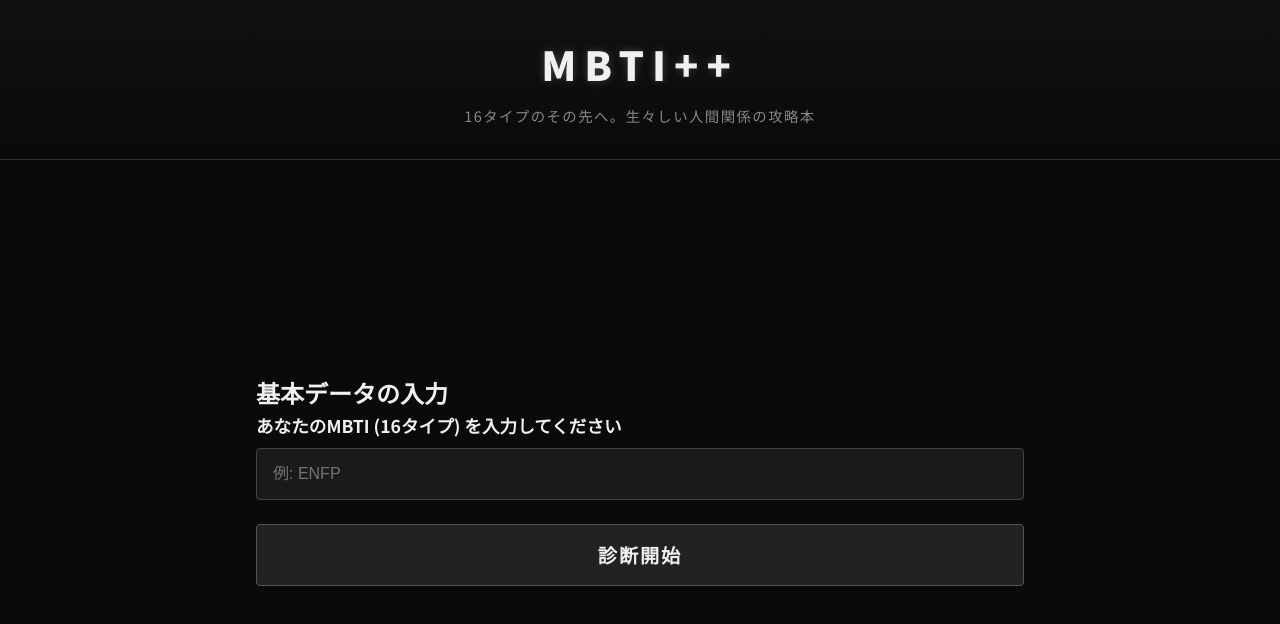
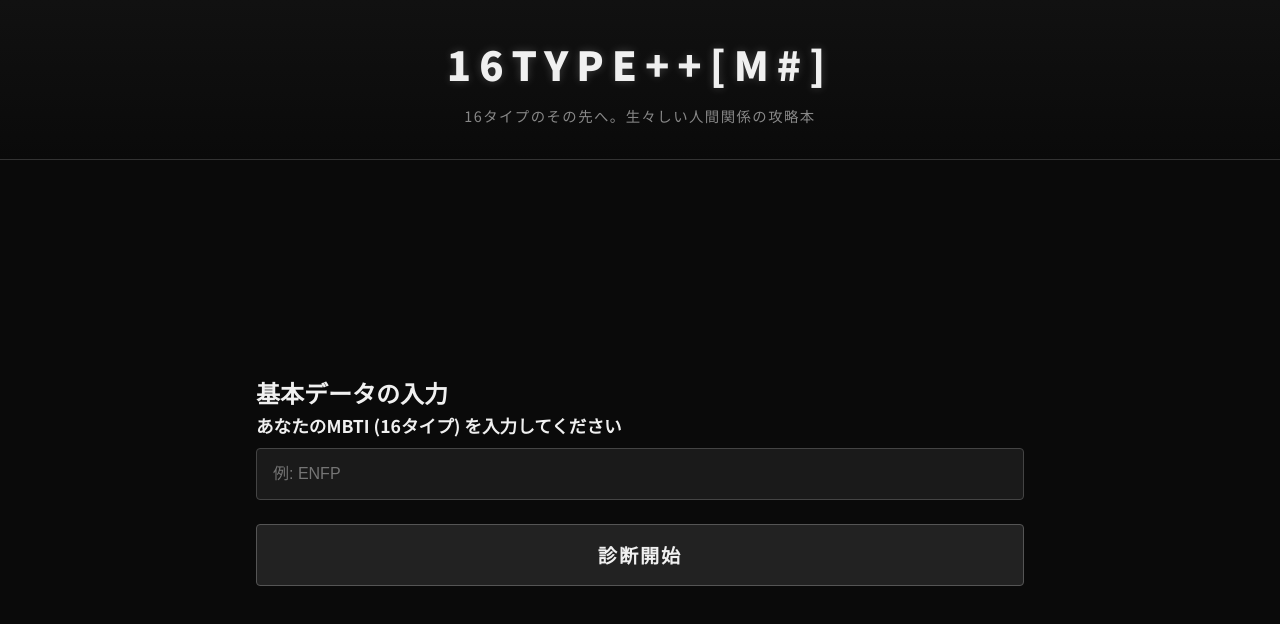
Before and after one commit to shumai1234/MBTI-, a plain HTML site: page index.html in a window 1280 px wide. Drawn offline with Linux system fonts and the light colour scheme.

Commit message:
Update index.html

```diff
--- a/index.html
+++ b/index.html
@@ -4,7 +4,7 @@
 <head>
     <meta charset="UTF-8">
     <meta name="viewport" content="width=device-width, initial-scale=1.0">
-    <title>MBTI++ - 16タイプのその先へ。</title>
+    <title>16type++ - 16タイプのその先へ。</title>
     <link rel="stylesheet" href="style.css">
     <link href="https://fonts.googleapis.com/css2?family=Noto+Sans+JP:wght@300;400;700;900&display=swap"
         rel="stylesheet">
@@ -12,7 +12,7 @@
 
 <body>
     <header id="main-header">
-        <h1>MBTI++</h1>
+        <h1>16TYPE++[M#]</h1>
         <p>16タイプのその先へ。生々しい人間関係の攻略本</p>
     </header>
 
```
